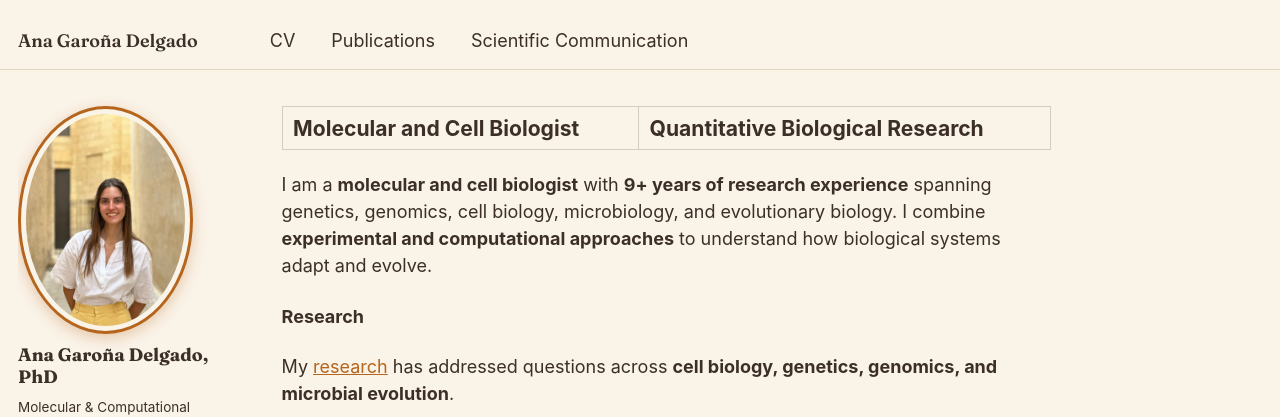
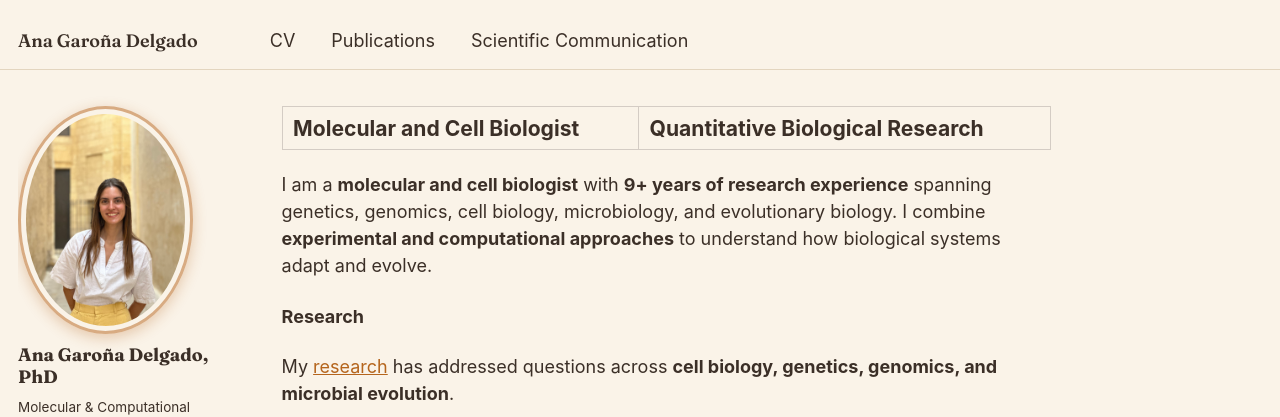
Before and after one commit to anagarona/anagarona.github.io, a Jekyll site: the page built from _pages/about.md, in a window 1280 px wide. Shown: the top 417 px of the page. Built offline with Jekyll 4.4.1, drawn with Linux system fonts in a browser that asks for light colours; some web fonts are replaced.

Commit message:
Update _sidebar.scss

```diff
--- a/_sass/_sidebar.scss
+++ b/_sass/_sidebar.scss
@@ -95,7 +95,7 @@
 
     @include breakpoint($large) {
       padding: 5px;
-      border: 3px solid $primary-color;
+      border: 3px solid rgba($primary-color, 0.5);
       box-shadow: 0 4px 14px rgba(181, 101, 29, 0.3);//border: 1px solid $border-color;
     }
   }
```
